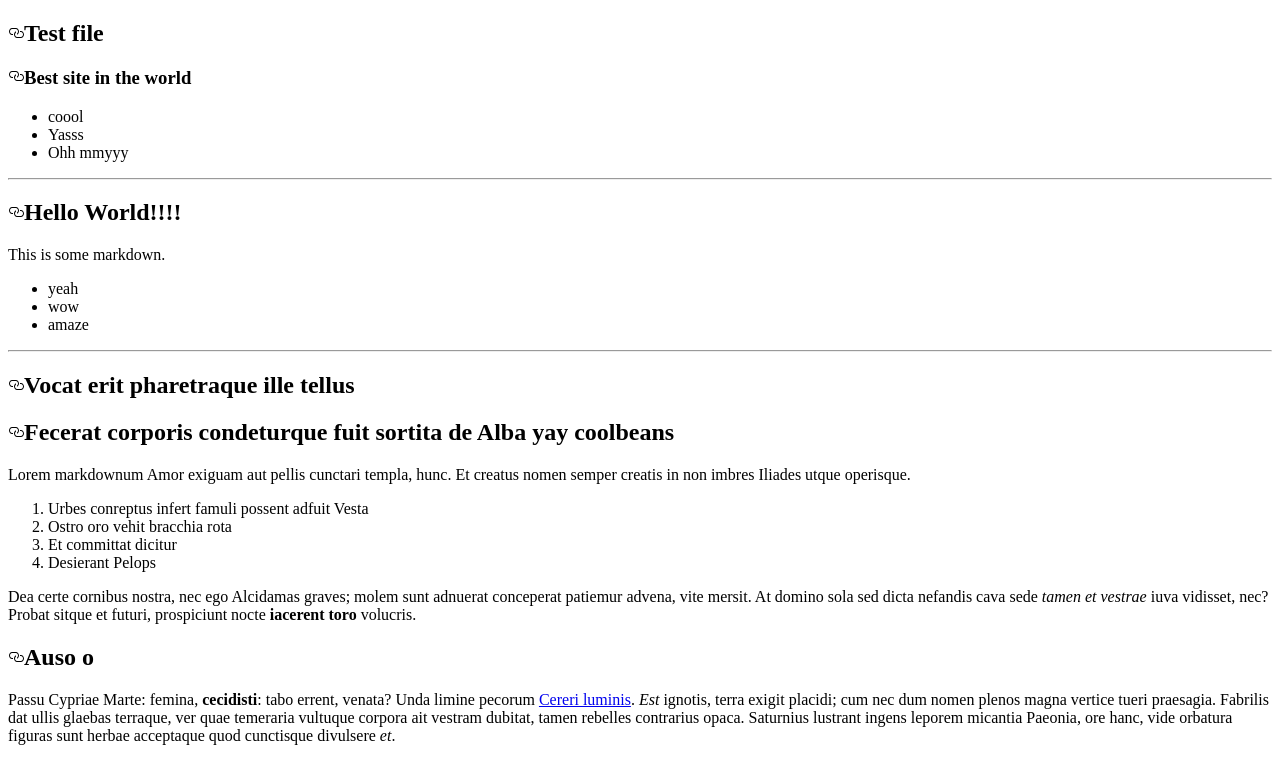
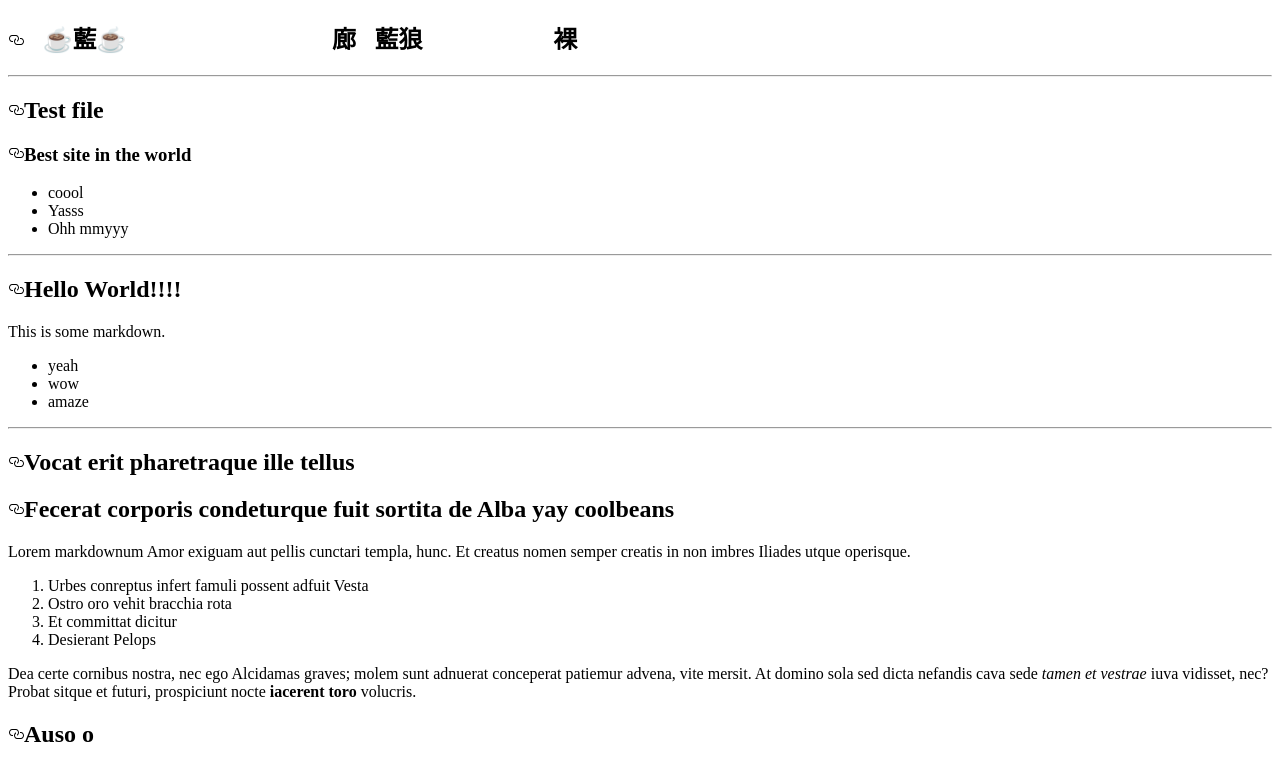
Before and after one commit to brettapeters/GCPFunctionBlog, a plain HTML site: page index.html in a window 1280 px wide. Shown: the top 758 px of the page. Drawn offline with Linux system fonts and the light colour scheme.

Commit message:
Automatic build - 9/8/2018, 3:22:44 AM

```diff
--- a/index.html
+++ b/index.html
@@ -4,7 +4,8 @@
         <title>GCPFunctionBlog</title>
     </head>
     <body>
-        <div id="file" class="instapaper_body md" data-path="posts/2018-09-10-test-file.md"><article class="markdown-body entry-content" itemprop="text"><h1><a id="user-content-test-file" class="anchor" aria-hidden="true" href="#test-file"><svg class="octicon octicon-link" viewBox="0 0 16 16" version="1.1" width="16" height="16" aria-hidden="true"><path fill-rule="evenodd" d="M4 9h1v1H4c-1.5 0-3-1.69-3-3.5S2.55 3 4 3h4c1.45 0 3 1.69 3 3.5 0 1.41-.91 2.72-2 3.25V8.59c.58-.45 1-1.27 1-2.09C10 5.22 8.98 4 8 4H4c-.98 0-2 1.22-2 2.5S3 9 4 9zm9-3h-1v1h1c1 0 2 1.22 2 2.5S13.98 12 13 12H9c-.98 0-2-1.22-2-2.5 0-.83.42-1.64 1-2.09V6.25c-1.09.53-2 1.84-2 3.25C6 11.31 7.55 13 9 13h4c1.45 0 3-1.69 3-3.5S14.5 6 13 6z"></path></svg></a>Test file</h1>
+        <div id="file" class="instapaper_body md" data-path="posts/2018-09-10-Coolbeans.md"><article class="markdown-body entry-content" itemprop="text"><h1><a id="user-content-藍廊藍狼裸" class="anchor" aria-hidden="true" href="#藍廊藍狼裸"><svg class="octicon octicon-link" viewBox="0 0 16 16" version="1.1" width="16" height="16" aria-hidden="true"><path fill-rule="evenodd" d="M4 9h1v1H4c-1.5 0-3-1.69-3-3.5S2.55 3 4 3h4c1.45 0 3 1.69 3 3.5 0 1.41-.91 2.72-2 3.25V8.59c.58-.45 1-1.27 1-2.09C10 5.22 8.98 4 8 4H4c-.98 0-2 1.22-2 2.5S3 9 4 9zm9-3h-1v1h1c1 0 2 1.22 2 2.5S13.98 12 13 12H9c-.98 0-2-1.22-2-2.5 0-.83.42-1.64 1-2.09V6.25c-1.09.53-2 1.84-2 3.25C6 11.31 7.55 13 9 13h4c1.45 0 3-1.69 3-3.5S14.5 6 13 6z"></path></svg></a>☕藍☕廊藍狼☹裸</h1>
+</article></div><hr/><div id="file" class="instapaper_body md" data-path="posts/2018-09-10-test-file.md"><article class="markdown-body entry-content" itemprop="text"><h1><a id="user-content-test-file" class="anchor" aria-hidden="true" href="#test-file"><svg class="octicon octicon-link" viewBox="0 0 16 16" version="1.1" width="16" height="16" aria-hidden="true"><path fill-rule="evenodd" d="M4 9h1v1H4c-1.5 0-3-1.69-3-3.5S2.55 3 4 3h4c1.45 0 3 1.69 3 3.5 0 1.41-.91 2.72-2 3.25V8.59c.58-.45 1-1.27 1-2.09C10 5.22 8.98 4 8 4H4c-.98 0-2 1.22-2 2.5S3 9 4 9zm9-3h-1v1h1c1 0 2 1.22 2 2.5S13.98 12 13 12H9c-.98 0-2-1.22-2-2.5 0-.83.42-1.64 1-2.09V6.25c-1.09.53-2 1.84-2 3.25C6 11.31 7.55 13 9 13h4c1.45 0 3-1.69 3-3.5S14.5 6 13 6z"></path></svg></a>Test file</h1>
 <h3><a id="user-content-best-site-in-the-world" class="anchor" aria-hidden="true" href="#best-site-in-the-world"><svg class="octicon octicon-link" viewBox="0 0 16 16" version="1.1" width="16" height="16" aria-hidden="true"><path fill-rule="evenodd" d="M4 9h1v1H4c-1.5 0-3-1.69-3-3.5S2.55 3 4 3h4c1.45 0 3 1.69 3 3.5 0 1.41-.91 2.72-2 3.25V8.59c.58-.45 1-1.27 1-2.09C10 5.22 8.98 4 8 4H4c-.98 0-2 1.22-2 2.5S3 9 4 9zm9-3h-1v1h1c1 0 2 1.22 2 2.5S13.98 12 13 12H9c-.98 0-2-1.22-2-2.5 0-.83.42-1.64 1-2.09V6.25c-1.09.53-2 1.84-2 3.25C6 11.31 7.55 13 9 13h4c1.45 0 3-1.69 3-3.5S14.5 6 13 6z"></path></svg></a>Best site in the world</h3>
 <ul>
 <li>coool</li>
```
